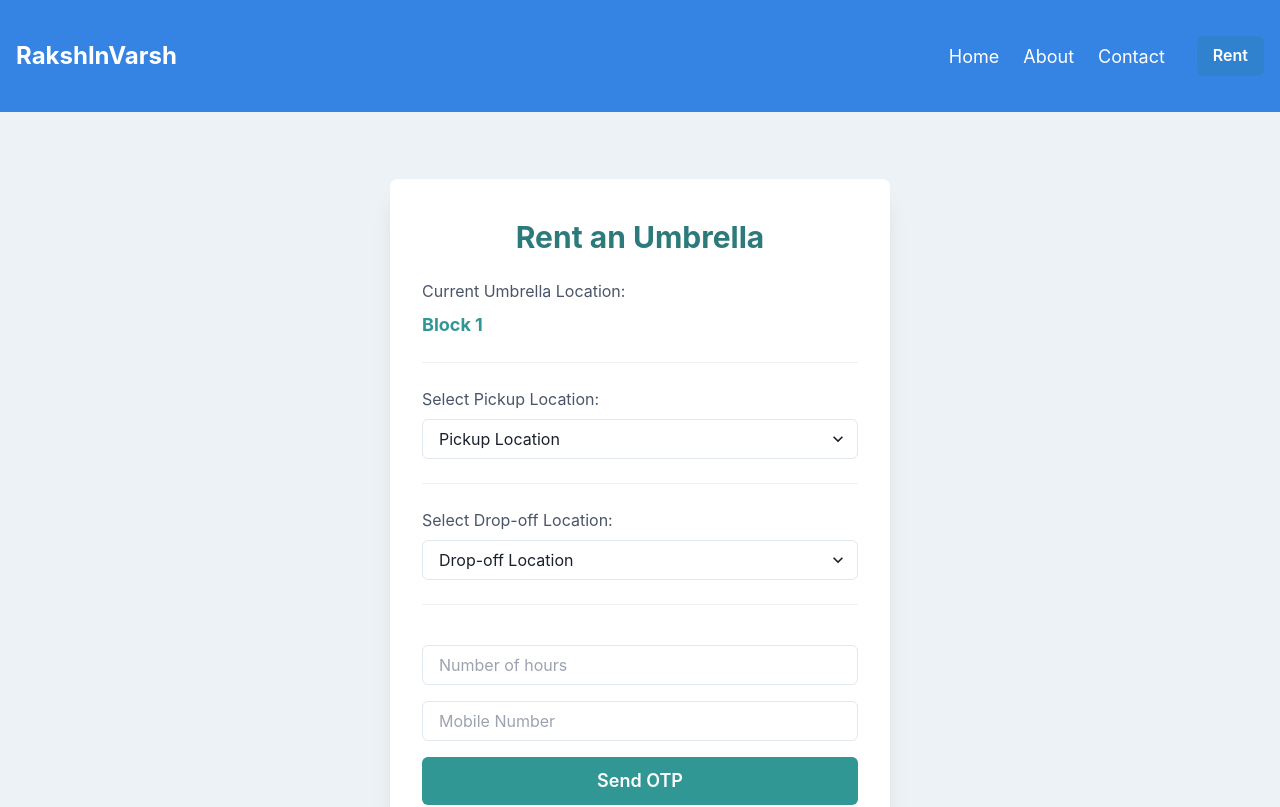
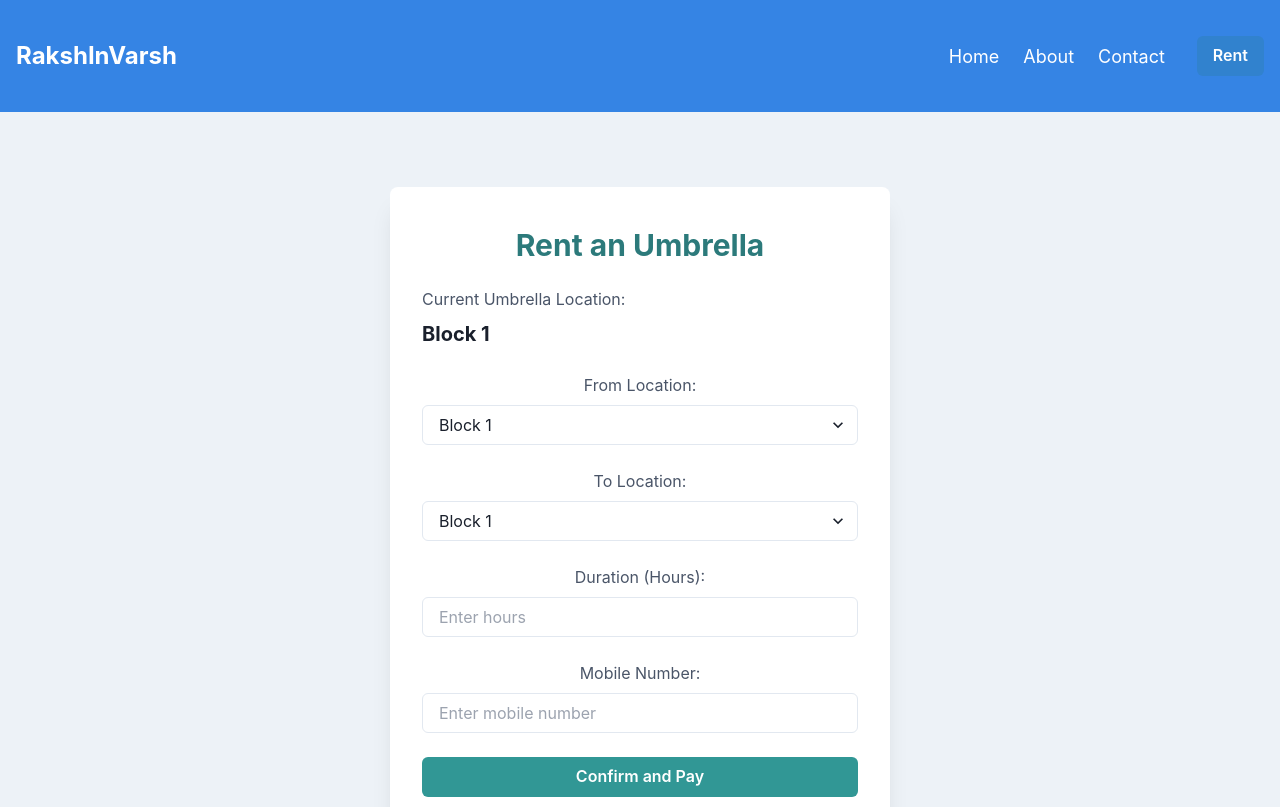
Before and after one commit to gkprasanth/RakshInVarsh-Frontend, a React (Vite) app: page /rent in a window 1280 px wide. Shown: the top 807 px of the page. Built offline with nearby package versions, Linux system fonts and the light colour scheme.

Commit message:
Otp integration

```diff
--- a/src/pages/Renting.jsx
+++ b/src/pages/Renting.jsx
@@ -8,8 +8,8 @@ import {
     useToast,
     Input,
     Divider,
+    Select,
 } from "@chakra-ui/react";
-import DropDown from "./DropDown"; // Ensure DropDown is correctly implemented
 
 const optionsFrom = [
     { label: "Block 1", value: "block_1" },
@@ -27,22 +27,21 @@ const optionsTo = [
     { label: "Gate 2", value: "gate_2" },
 ];
 
-const RENTAL_PRICE_PER_HOUR = 10;
+const RENTAL_PRICE_PER_HOUR = 100;
 
 const Renting = () => {
     const [currentLocation] = useState("Block 1");
-    const [selectedFromLocation, setSelectedFromLocation] = useState("");
-    const [selectedToLocation, setSelectedToLocation] = useState("");
+    const [selectedFromLocation, setSelectedFromLocation] = useState(optionsFrom[0].value); // Default to first option
+    const [selectedToLocation, setSelectedToLocation] = useState(optionsTo[0].value); // Default to first option
     const [hours, setHours] = useState("");
     const [otp, setOtp] = useState("");
     const [generatedOtp, setGeneratedOtp] = useState("");
     const [mobileNumber, setMobileNumber] = useState("");
     const [isOtpSent, setOtpSent] = useState(false);
-    const [totalPrice, setTotalPrice] = useState(0);
+    const [amount, setAmount] = useState(0);
     const [paymentProcessed, setPaymentProcessed] = useState(false);
 
     const toast = useToast();
-
 
     useEffect(() => {
         const script = document.createElement("script");
@@ -64,16 +63,12 @@ const Renting = () => {
         };
     }, []);
 
-
-
-    const amount = 500;
     const currency = "INR";
     const receiptId = "qwsaq1";
 
-
     useEffect(() => {
         if (hours) {
-            setTotalPrice(hours * RENTAL_PRICE_PER_HOUR);
+            setAmount(hours * RENTAL_PRICE_PER_HOUR);
         }
     }, [hours]);
 
@@ -83,7 +78,7 @@ const Renting = () => {
             setHours(Number(value));
         } else {
             setHours("");
-            setTotalPrice(0);
+            setAmount(0);
         }
     };
 
@@ -94,13 +89,14 @@ const Renting = () => {
 
     const generateOtp = () => Math.floor(1000 + Math.random() * 9000).toString();
 
-    const handleSendOtp = () => {
-        if (
-            !selectedFromLocation ||
-            !selectedToLocation ||
-            !hours ||
-            !validateMobileNumber(mobileNumber)
-        ) {
+    const handlePayment = async (e) => {
+        try {
+            console.log("Selected From Location:", selectedFromLocation);
+            console.log("Selected To Location:", selectedToLocation);
+            console.log("Hours:", hours);
+            console.log("Mobile Number:", mobileNumber);
+
+            if (!selectedFromLocation || !selectedToLocation || !hours || !validateMobileNumber(mobileNumber)) {
                 toast({
                     title: "Error",
                     description: "Please fill out all fields correctly.",
@@ -111,17 +107,141 @@ const Renting = () => {
                 return;
             }
 
-        const otp = generateOtp();
-        setGeneratedOtp(otp);
-        setOtpSent(true);
+            // Fetch order details from the server
+            const response = await fetch("https://rakshinvarsh-backend.onrender.com/order", {
+                method: "POST",
+                body: JSON.stringify({
+                    amount: amount * 100,  // Replace with your amount variable
+                    currency,  // Replace with your currency variable
+                    receipt: receiptId,  // Replace with your receiptId variable
+                }),
+                headers: {
+                    "Content-Type": "application/json",
+                },
+            });
+
+            if (!response.ok) {
                 toast({
-            title: "OTP Sent",
-            description: `Your OTP is ${otp}`, // Only for demo
+                    title: "Error",
+                    description: "Failed to initiate payment. Please try again.",
+                    status: "error",
+                    duration: 5000,
+                    isClosable: true,
+                });
+                return;
+            }
+
+            const order = await response.json();
+            console.log(order);
+
+
+
+            const sendOtp = async () => {
+                if (!validateMobileNumber(mobileNumber)) {
+                  toast({
+                    title: "Error",
+                    description: "Please enter a valid mobile number.",
+                    status: "error",
+                    duration: 5000,
+                    isClosable: true,
+                  });
+                  return;
+                }
+
+                try {
+                  // Send OTP request to backend
+                  const response = await fetch('https://rakshinvarsh-backend.onrender.com/api/sendOtp', {
+                    method: 'POST',
+                    body: JSON.stringify({ mobileNumber }),
+                    headers: { 'Content-Type': 'application/json' }
+                  });
+
+                  if (!response.ok) {
+                    toast({
+                      title: "Error",
+                      description: "Failed to send OTP. Please try again.",
+                      status: "error",
+                      duration: 5000,
+                      isClosable: true,
+                    });
+                    return;
+                  }
+
+                  const data = await response.json();
+                  setGeneratedOtp(data.otp); // Assume your backend sends back the OTP
+                  setOtpSent(true); // Show OTP verification input
+                  toast({
+                    title: "Success",
+                    description: "OTP sent successfully.",
                     status: "success",
                     duration: 5000,
                     isClosable: true,
                   });
+
+                } catch (error) {
+                  console.error("Error sending OTP:", error);
+                  toast({
+                    title: "Error",
+                    description: "An error occurred while sending OTP.",
+                    status: "error",
+                    duration: 5000,
+                    isClosable: true,
+                  });
+                }
               };
+
+
+            // Razorpay payment processing...
+            const options = {
+                key: "rzp_test_6Q8fYAxMWNjmHG", // Replace with your Razorpay key
+                amount: amount * 100, // Convert amount to paise (1 INR = 100 paise)
+                currency,
+                name: "RakshInVarsh", // Your business name
+                description: "Test Transaction",
+                image: "/logo.png", // Replace with your logo URL
+                order_id: order.id, // Order ID from backend
+                handler: async function (response) {
+                    // Handle payment success
+                    console.log("Payment Successful:", response);
+                    sendOtp()
+                    // Show success toast
+                    toast({
+                        title: "Success",
+                        description: "Your payment was successful!, Your OTP",
+                        status: "success",
+                        duration: 5000,
+                        isClosable: true,
+                    });
+                    setPaymentProcessed(true);
+                },
+                prefill: {
+                    name: "Rahul Sohan", // Replace with customer's name
+                    email: "nonygundi33@gmail.com", // Replace with customer's email
+                    contact: mobileNumber, // Use the entered mobile number
+                },
+                notes: {
+                    address: "RakshInVarsh",
+                },
+                theme: {
+                    color: "#3399cc", // Theme color
+                },
+            };
+
+            const rzp1 = new window.Razorpay(options);
+            rzp1.open();
+            e.preventDefault();
+        } catch (error) {
+            console.error("Error initiating payment:", error);
+            toast({
+                title: "Error",
+                description: "An error occurred while initiating payment.",
+                status: "error",
+                duration: 5000,
+                isClosable: true,
+            });
+        }
+    };
+
 
     const handleOtpVerification = () => {
         if (otp === generatedOtp) {
@@ -145,142 +265,6 @@ const Renting = () => {
             });
         }
     };
-
-    const handlePayment = async (e) => {
-        try {
-            // Ensure paymentProcessed flag is checked before proceeding
-            if (!paymentProcessed) {
-                toast({
-                    title: "Error",
-                    description: "Please verify OTP before proceeding.",
-                    status: "error",
-                    duration: 5000,
-                    isClosable: true,
-                });
-                return;
-            }
-
-            // Fetch order details from the server
-            const response = await fetch("http://localhost:5000/order", {
-                method: "POST",
-                body: JSON.stringify({
-                    amount,  // Replace with your amount variable
-                    currency,  // Replace with your currency variable
-                    receipt: receiptId,  // Replace with your receiptId variable
-                }),
-                headers: {
-                    "Content-Type": "application/json",
-                },
-            });
-
-            if (!response.ok) {
-                toast({
-                    title: "Error",
-                    description: "Failed to initiate payment. Please try again.",
-                    status: "error",
-                    duration: 5000,
-                    isClosable: true,
-                });
-                return;
-            }
-
-            const order = await response.json();
-            console.log(order);
-
-            // Configure Razorpay options
-            const options = {
-                key: "rzp_test_6Q8fYAxMWNjmHG", // Replace with your Razorpay key
-                amount, // Amount is in currency subunits
-                currency,
-                name: "Acme Corp", // Your business name
-                description: "Test Transaction",
-                image: "/logo.png", // Replace with your logo URL
-                order_id: order.id, // Order ID from backend
-                handler: async function (response) {
-                    try {
-                        const body = { ...response };
-
-                        const validateRes = await fetch(
-                            "http://localhost:5000/order/validate",
-                            {
-                                method: "POST",
-                                body: JSON.stringify(body),
-                                headers: {
-                                    "Content-Type": "application/json",
-                                },
-                            }
-                        );
-
-                        const jsonRes = await validateRes.json();
-
-                        if (validateRes.ok) {
-                            toast({
-                                title: "Payment Successful",
-                                description: "Transaction completed successfully.",
-                                status: "success",
-                                duration: 5000,
-                                isClosable: true,
-                            });
-                            console.log("Validation response:", jsonRes);
-                        } else {
-                            toast({
-                                title: "Error",
-                                description: "Payment validation failed. Please contact support.",
-                                status: "error",
-                                duration: 5000,
-                                isClosable: true,
-                            });
-                        }
-                    } catch (error) {
-                        console.error("Error validating payment:", error);
-                        toast({
-                            title: "Error",
-                            description: "An error occurred during payment validation.",
-                            status: "error",
-                            duration: 5000,
-                            isClosable: true,
-                        });
-                    }
-                },
-                prefill: {
-                    name: "Web Dev Matrix", // Replace with customer's name
-                    email: "webdevmatrix@example.com", // Replace with customer's email
-                    contact: "9000000000", // Replace with customer's phone number
-                },
-                notes: {
-                    address: "Razorpay Corporate Office",
-                },
-                theme: {
-                    color: "#3399cc", // Theme color
-                },
-            };
-
-            const rzp1 = new window.Razorpay(options);
-            rzp1.on("payment.failed", function (response) {
-                console.error("Payment failed:", response);
-                toast({
-                    title: "Payment Failed",
-                    description: response.error.description || "An unknown error occurred.",
-                    status: "error",
-                    duration: 5000,
-                    isClosable: true,
-                });
-            });
-
-            rzp1.open();
-            e.preventDefault();
-        } catch (error) {
-            console.error("Error initiating payment:", error);
-            toast({
-                title: "Error",
-                description: "An error occurred while initiating payment.",
-                status: "error",
-                duration: 5000,
-                isClosable: true,
-            });
-        }
-    };
-
 
     return (
         <Box
@@ -310,88 +294,90 @@ const Renting = () => {
                         <Text fontSize="md" color="gray.600" mb={2}>
                             Current Umbrella Location:
                         </Text>
-                        <Text fontSize="lg" fontWeight="bold" color="teal.500">
+                        <Text fontSize="xl" fontWeight="bold" color="gray.800">
                             {currentLocation}
                         </Text>
                     </Box>
 
-                    <Divider />
+                    <DropDown
+                        label="From Location"
+                        options={optionsFrom}
+                        onSelect={setSelectedFromLocation}
+                    />
+                    <DropDown
+                        label="To Location"
+                        options={optionsTo}
+                        onSelect={setSelectedToLocation}
+                    />
 
-                    <Box textAlign="left">
+                    <Box>
                         <Text fontSize="md" color="gray.600" mb={2}>
-                            Select Pickup Location:
+                            Duration (Hours):
                         </Text>
-                        <DropDown
-                            placeholder="Pickup Location"
-                            options={optionsFrom}
-                            onChange={(e) => setSelectedFromLocation(e.target.value)}
+                        <Input
+                            type="number"
+                            value={hours}
+                            onChange={handleHoursChange}
+                            placeholder="Enter hours"
+                            min={1}
                         />
                     </Box>
 
-                    <Divider />
-
-                    <Box textAlign="left">
+                    <Box>
                         <Text fontSize="md" color="gray.600" mb={2}>
-                            Select Drop-off Location:
+                            Mobile Number:
                         </Text>
-                        <DropDown
-                            placeholder="Drop-off Location"
-                            options={optionsTo}
-                            onChange={(e) => setSelectedToLocation(e.target.value)}
+                        <Input
+                            type="tel"
+                            value={mobileNumber}
+                            onChange={(e) => setMobileNumber(e.target.value)}
+                            placeholder="Enter mobile number"
                         />
                     </Box>
 
-                    <Divider />
-
-                    <VStack spacing={4} align="stretch" mt={4}>
-                        <Input
-                            placeholder="Number of hours"
-                            value={hours}
-                            onChange={handleHoursChange}
-                            type="number"
-                            min={1}
-                            focusBorderColor="teal.400"
-                        />
-                        {hours && (
-                            <Text fontSize="lg" color="teal.500" fontWeight="bold">
-                                Total Price: ₹{totalPrice}
-                            </Text>
-                        )}
-                        <Input
-                            placeholder="Mobile Number"
-                            value={mobileNumber}
-                            onChange={(e) => setMobileNumber(e.target.value)}
-                            type="tel"
-                            focusBorderColor="teal.400"
-                        />
-                        <Button colorScheme="teal" size="lg" onClick={handleSendOtp}>
-                            Send OTP
-                        </Button>
-
                     {isOtpSent && (
                         <>
+                            <Box>
+                                <Text fontSize="md" color="gray.600" mb={2}>
+                                    Enter OTP:
+                                </Text>
                                 <Input
-                                    placeholder="Enter OTP"
+                                    type="text"
                                     value={otp}
                                     onChange={(e) => setOtp(e.target.value)}
-                                    focusBorderColor="teal.400"
+                                    placeholder="Enter OTP"
                                 />
-                                <Button colorScheme="teal" size="lg" onClick={handleOtpVerification}>
+                            </Box>
+                            <Button colorScheme="teal" onClick={handleOtpVerification}>
                                 Verify OTP
                             </Button>
                         </>
                     )}
-                    </VStack>
-                </VStack>
 
-                {paymentProcessed && (
-                    <Button colorScheme="teal" size="lg" mt={6} onClick={handlePayment}>
-                        Proceed to Payment
+                    {!isOtpSent && (
+                        <Button colorScheme="teal" onClick={handlePayment}>
+                            Confirm and Pay {amount > 0 ? `₹${amount}` : ""}
                         </Button>
                     )}
+                </VStack>
             </Box>
         </Box>
     );
 };
 
+const DropDown = ({ label, options, onSelect }) => (
+    <Box>
+        <Text fontSize="md" color="gray.600" mb={2}>
+            {label}:
+        </Text>
+        <Select onChange={(e) => onSelect(e.target.value)}>
+            {options.map((option) => (
+                <option key={option.value} value={option.value}>
+                    {option.label}
+                </option>
+            ))}
+        </Select>
+    </Box>
+);
+
 export default Renting;
--- a/src/pages/Test.jsx
+++ b/src/pages/Test.jsx
@@ -8,7 +8,7 @@ function Test() {
     const receiptId = '1234567890';
 
     // Step 1: Create order in your server
-    const response = await fetch('http://localhost:5000/order', {
+    const response = await fetch('https://rakshinvarsh-backend.onrender.com/order', {
       method: 'POST',
       headers: {
         'Content-Type': 'application/json',
@@ -36,7 +36,7 @@ function Test() {
         const body = { ...response };
 
         // Step 3: Validate payment with your server
-        const validateResponse = await fetch('http://localhost:5000/validate', {
+        const validateResponse = await fetch('https://rakshinvarsh-backend.onrender.com/validate', {
           method: 'POST',
           headers: {
             'Content-Type': 'application/json',
```
Lines whose indentation alone changed are shown as unchanged.
